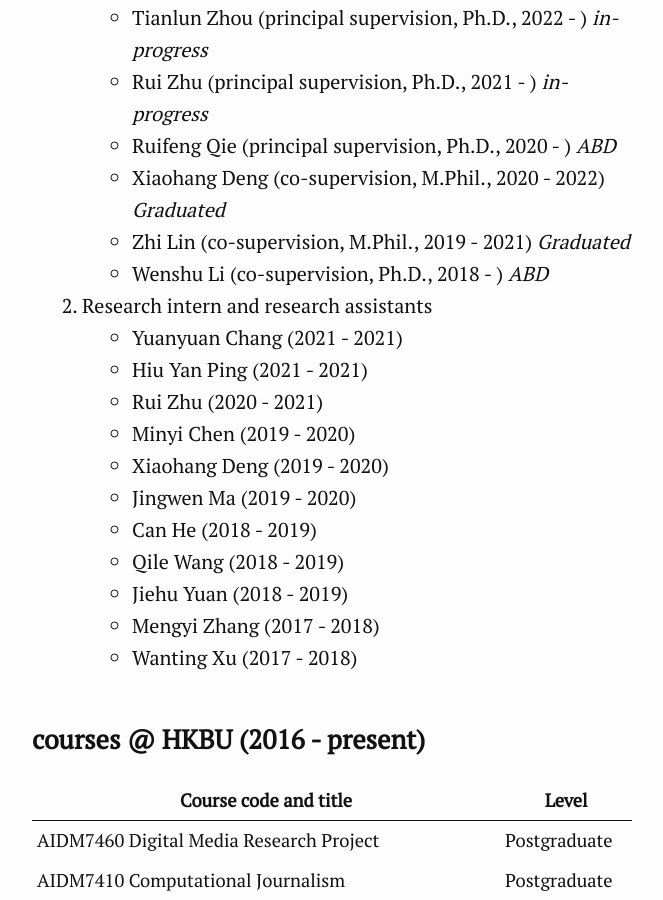
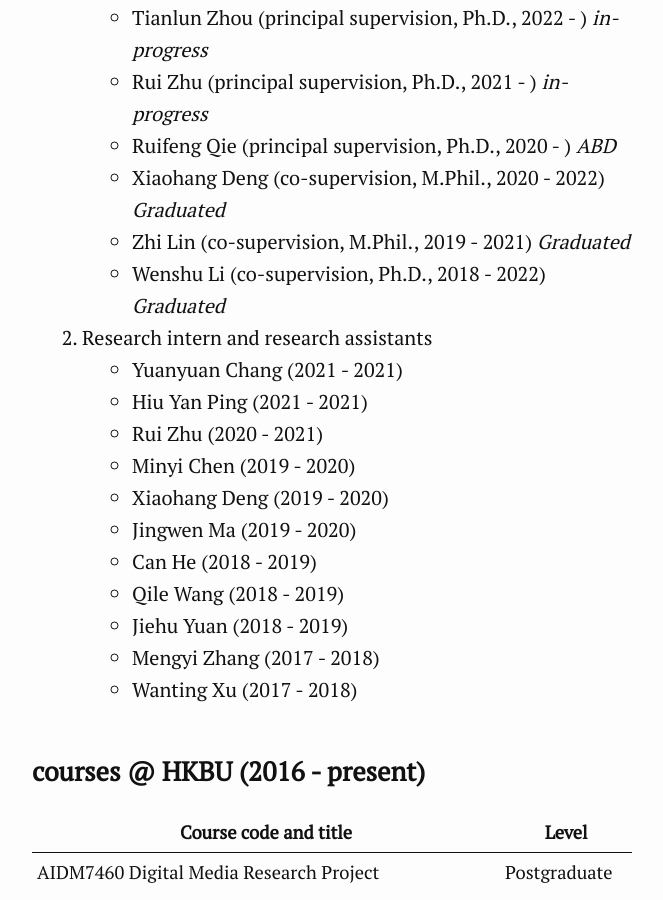
Before and after one commit to xzzhang2/xzzhang2.github.io, a Jekyll site: the page built from pages/teaching.md, in a window 1280 px wide and 900 px high, scrolled down 950 px. Shown: the whole window, without its empty margins (308-971 px from the left). Built offline with Jekyll 4.4.1, drawn with Linux system fonts in a browser that asks for light colours.

Commit message:
updating information

```diff
--- a/pages/teaching.md
+++ b/pages/teaching.md
@@ -27,7 +27,7 @@ I am looking for PhD/Mphil students and research interns working for interdiscip
  - Ruifeng Qie (principal supervision, Ph.D., 2020 - ) *ABD*
  - Xiaohang Deng (co-supervision, M.Phil., 2020 - 2022) *Graduated*
  - Zhi Lin (co-supervision, M.Phil., 2019 - 2021) *Graduated*
- - Wenshu Li (co-supervision, Ph.D., 2018 - ) *ABD*
+ - Wenshu Li (co-supervision, Ph.D., 2018 - 2022) *Graduated*
 
 2. Research intern and research assistants
  - Yuanyuan Chang (2021 - 2021)
```
Also changed, not shown: pages/tutorials.md (+1 -1 lines), 2 other files.
